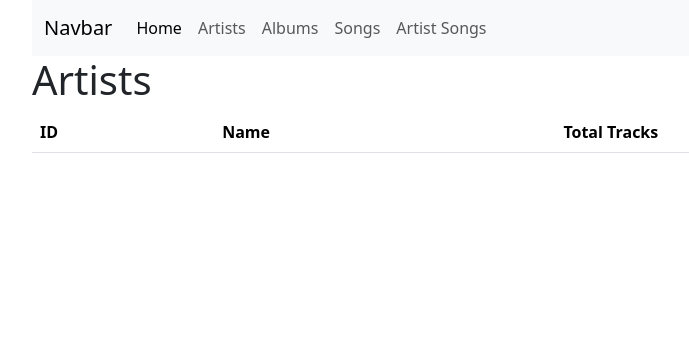
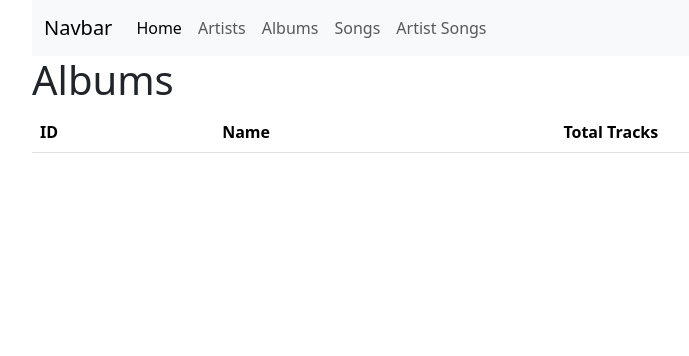
Before and after one commit to joslyndewberry/4013hw3, a PHP site: page /albums.php in a window 1280 px wide. Shown: the top 356 px of the page, without its empty margins (50-739 px from the left). Run offline with PHP 8.4, Linux system fonts and the light colour scheme; data that the repository does not hold is empty.

Commit message:
Update view-albums.php

```diff
--- a/view-albums.php
+++ b/view-albums.php
@@ -1,4 +1,4 @@
-<h1>Artists</h1>
+<h1>Albums</h1>
 <div class="table-responsive">
   <table class="table">
     <thead>
```
